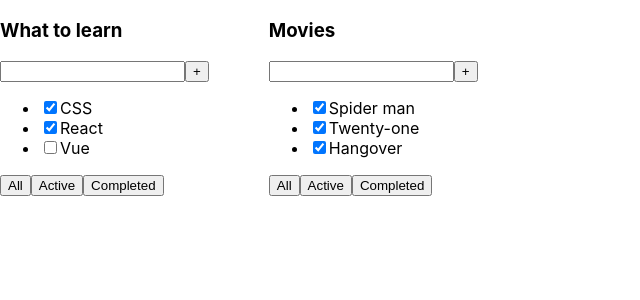
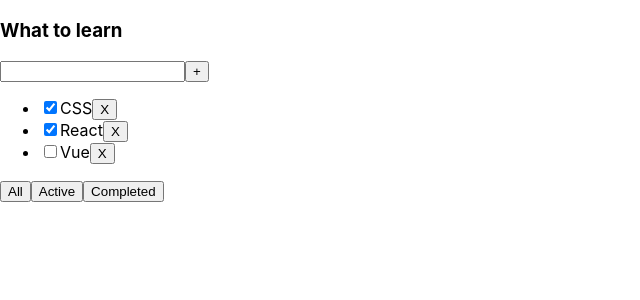
Before and after one commit to mbpxl/todo-app, a React (Create React App) app: page / in a window 1280 px wide. Shown: the top 300 px of the page, without its empty margins (0-640 px from the left). Built offline with nearby package versions, Linux system fonts and the light colour scheme.

Commit message:
feature(tasks) remove and filter by work condition

```diff
--- a/src/App.tsx
+++ b/src/App.tsx
@@ -1,24 +1,50 @@
-import React from "react";
+import React, { useState } from "react";
 import "./assets/style.scss";
 import { Todolist } from "./components/Todolist/Todolist";
 
+export type FilterValuesTypes = "All" | "Completed" | "Active";
+
 const App = () => {
-  let tasksProger = [
+  const [tasks, setTasks] = useState<
+    Array<{ id: number; title: string; isDone: boolean }>
+  >([
     { id: 1, title: "CSS", isDone: true },
     { id: 2, title: "React", isDone: true },
     { id: 3, title: "Vue", isDone: false },
+  ]);
+
+  const [filter, setFilter] = useState<FilterValuesTypes>("All");
+  let tasksForTodoList = tasks;
+  if (filter === "Completed") {
+    tasksForTodoList = tasks.filter((t) => t.isDone);
+  } else if (filter === "Active") {
+    tasksForTodoList = tasks.filter((t) => !t.isDone);
+  }
+
+  /* //todo:
+  let tasksFilm = [
+    { id: 10, title: "Spider man", isDone: true },
+    { id: 11, title: "Twenty-one", isDone: true },
+    { id: 12, title: "Hangover", isDone: true },
   ];
+  */
 
-  let tasksFilm = [
-    { id: 1, title: "Spider man", isDone: true },
-    { id: 2, title: "Twenty-one", isDone: true },
-    { id: 3, title: "Hangover", isDone: true },
-  ];
+  const removeTask = (id: number) => {
+    setTasks(tasks.filter((t) => t.id !== id));
+  };
+
+  const changeFilter = (value: FilterValuesTypes) => {
+    setFilter(value);
+  };
 
   return (
     <div className="todolist">
-      <Todolist title="What to learn" tasks={tasksProger} />
-      <Todolist title="Movies" tasks={tasksFilm} />
+      <Todolist
+        title="What to learn"
+        tasks={tasksForTodoList}
+        removeTask={removeTask}
+        changeFilter={changeFilter}
+      />
     </div>
   );
 };
--- a/src/components/Todolist/Todolist.tsx
+++ b/src/components/Todolist/Todolist.tsx
@@ -1,6 +1,10 @@
+import { FilterValuesTypes } from "../../App";
+
 type PropsType = {
   title: string;
   tasks: Array<{ id: number; title: string; isDone: boolean }>;
+  removeTask: (id: number) => void;
+  changeFilter: (value: FilterValuesTypes) => void;
 };
 
 export const Todolist = (props: PropsType) => {
@@ -15,14 +19,39 @@
         {props.tasks.map((t) => (
           <li>
             <input type="checkbox" checked={t.isDone} />
-            {t.title}
+            <span>{t.title}</span>
+            <button
+              onClick={() => {
+                props.removeTask(t.id);
+              }}
+            >
+              X
+            </button>
           </li>
         ))}
       </ul>
       <div className="">
-        <button>All</button>
-        <button>Active</button>
-        <button>Completed</button>
+        <button
+          onClick={() => {
+            props.changeFilter("All");
+          }}
+        >
+          All
+        </button>
+        <button
+          onClick={() => {
+            props.changeFilter("Active");
+          }}
+        >
+          Active
+        </button>
+        <button
+          onClick={() => {
+            props.changeFilter("Completed");
+          }}
+        >
+          Completed
+        </button>
       </div>
     </div>
   );
```
